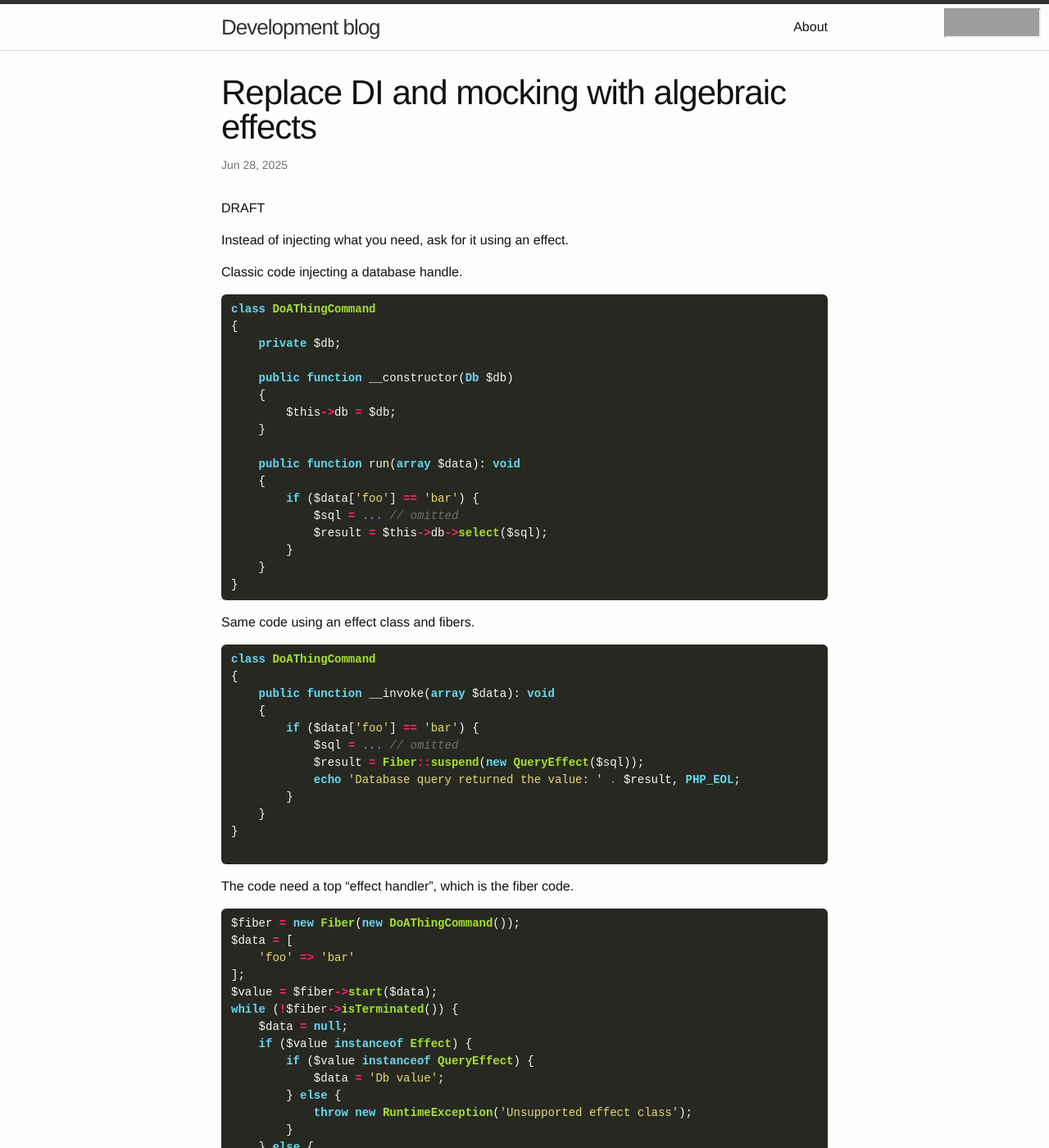
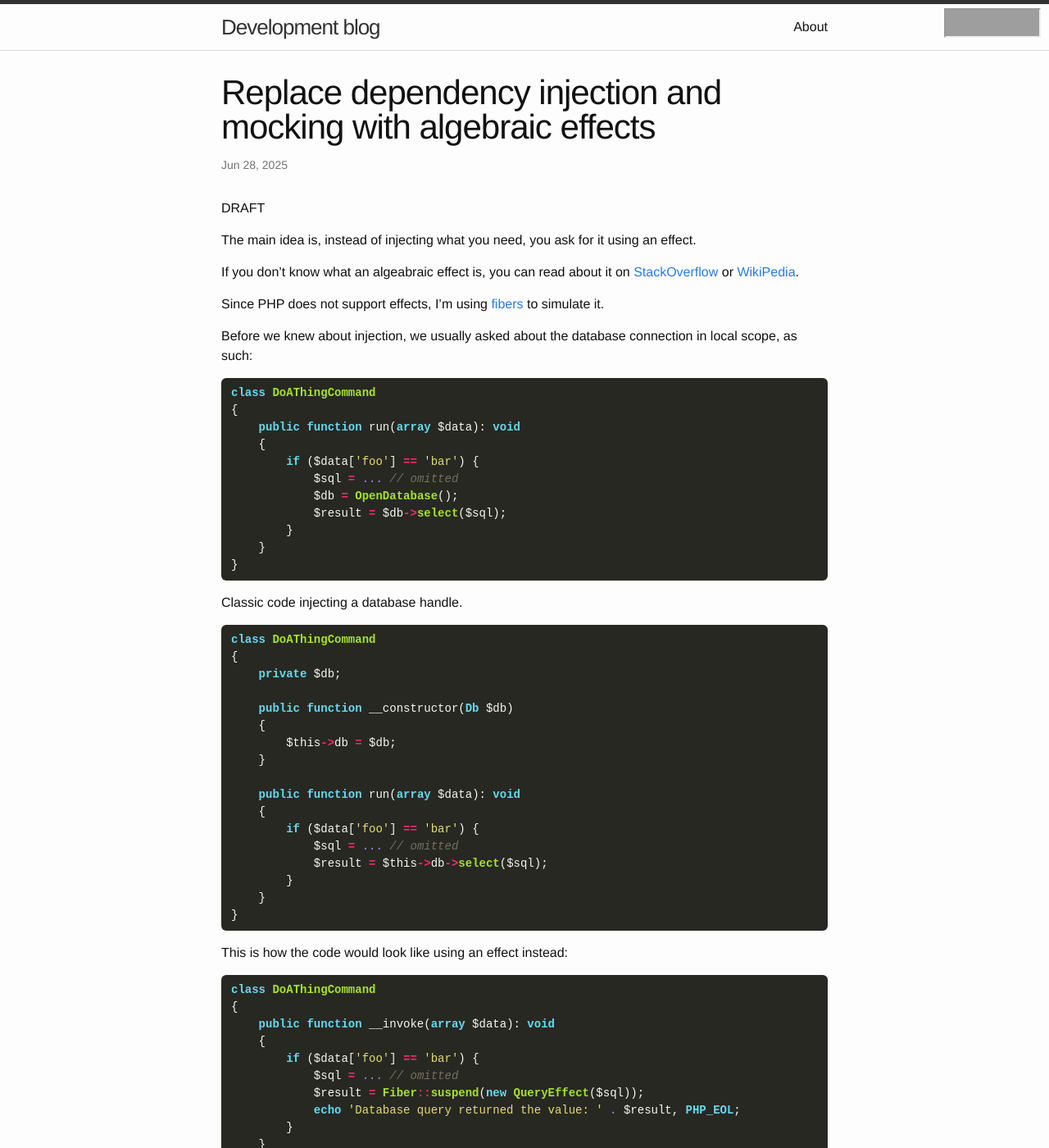
Before and after one commit to olleharstedt/olleharstedt.github.io, a Jekyll site: the page built from _posts/2025-06-28-replace-di-mocking-with-algebraic-effects-fibers-php.markdown, in a window 1280 px wide and 1400 px high. Shown: the whole window at 82% size. Built offline with Jekyll 4.4.1, drawn with Linux system fonts in a browser that asks for light colours; nearby versions of some CDN libraries; grey boxes are pictures that could not be loaded.

Commit message:
WIP effects

````diff
--- a/_posts/2025-06-28-replace-di-mocking-with-algebraic-effects-fibers-php.markdown
+++ b/_posts/2025-06-28-replace-di-mocking-with-algebraic-effects-fibers-php.markdown
@@ -1,13 +1,33 @@
 ---
 layout: post
-title:  Replace DI and mocking with algebraic effects
+title:  Replace dependency injection and mocking with algebraic effects
 date:   2025-06-28
-categories: programming php fibers di mocking effects
+categories: programming php fibers dependency injection mocking effects
 ---
 
 DRAFT
 
-Instead of injecting what you need, ask for it using an effect.
+The main idea is, instead of injecting what you need, you ask for it using an effect.
+
+If you don't know what an algeabraic effect is, you can read about it on [StackOverflow](https://stackoverflow.com/a/57280373) or [WikiPedia](https://en.wikipedia.org/wiki/Effect_system).
+
+Since PHP does not support effects, I'm using [fibers](https://www.php.net/manual/en/language.fibers.php) to simulate it.
+
+Before we knew about injection, we usually asked about the database connection in local scope, as such:
+
+```php
+class DoAThingCommand
+{
+    public function run(array $data): void
+    {
+        if ($data['foo'] == 'bar') {
+            $sql = ... // omitted
+            $db = OpenDatabase();
+            $result = $db->select($sql);
+        }
+    }
+}
+```
 
 Classic code injecting a database handle.
 
@@ -31,7 +51,7 @@ class DoAThingCommand
 }
 ```
 
-Same code using an effect class and fibers.
+This is how the code would look like using an effect instead:
 
 ```php
 class DoAThingCommand
````
Also changed, not shown: other parts of _posts/2025-06-28-replace-di-mocking-with-algebraic-effects-fibers-php.markdown (+1 -0 lines).
